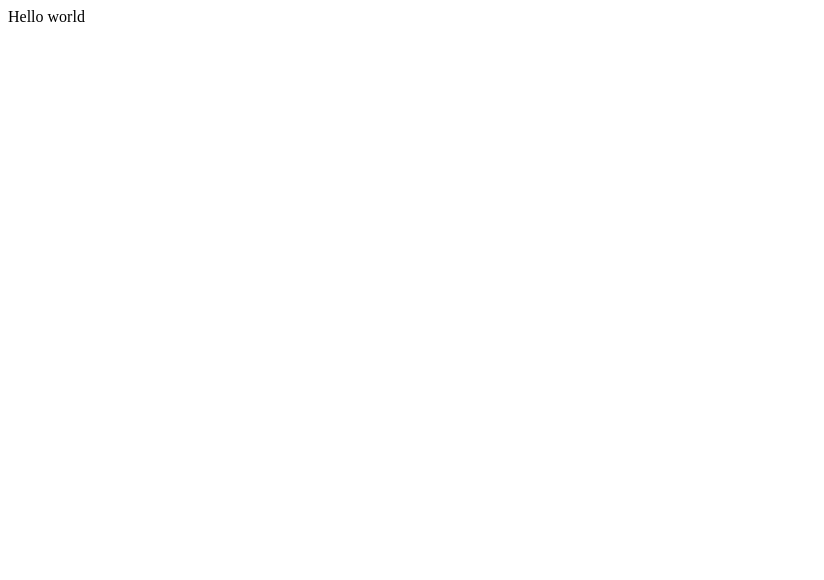
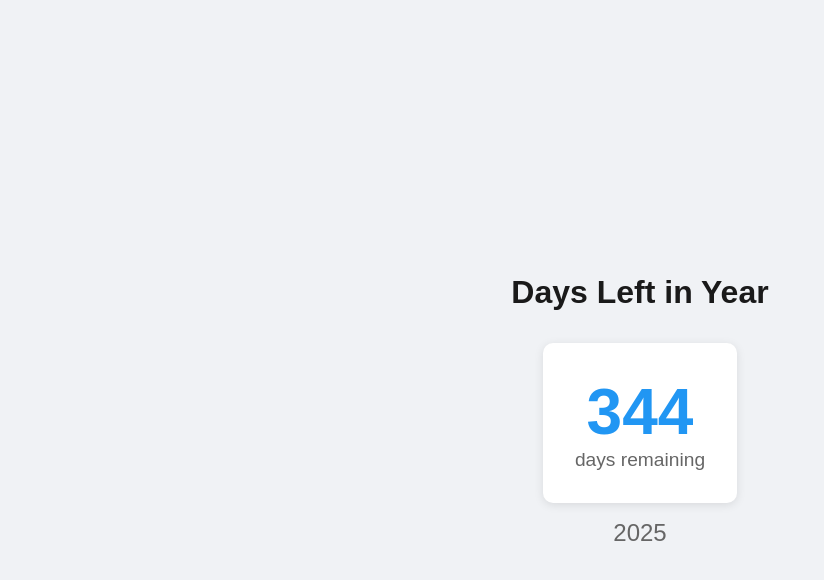
Before and after one commit to ashwintr/DaysInAYearCounter, a plain HTML site: page index.html in a window 1280 px wide. Shown: the whole page, without its empty margins (0-824 px from the left). Drawn offline with Linux system fonts and the light colour scheme.

Commit message:
Assistant checkpoint: Create days left in year counter website
Assistant generated file changes:
- index.html: Create main HTML structure
- style.css: Add styling
- script.js: Add countdown logic

---

User prompt:

Create a static website using plain HTML, CSS and Javascript to display the number of days left in a year.

```diff
--- a/index.html
+++ b/index.html
@@ -1,16 +1,21 @@
+
 <!DOCTYPE html>
 <html>
-
 <head>
   <meta charset="utf-8">
   <meta name="viewport" content="width=device-width">
-  <title>replit</title>
+  <title>Days Left in Year</title>
   <link href="style.css" rel="stylesheet" type="text/css" />
 </head>
-
 <body>
-  Hello world
+  <div class="container">
+    <h1>Days Left in Year</h1>
+    <div class="countdown">
+      <span id="days">0</span>
+      <span class="label">days remaining</span>
+    </div>
+    <div class="year" id="currentYear"></div>
+  </div>
   <script src="script.js"></script>
 </body>
-
 </html>
--- a/script.js
+++ b/script.js
@@ -0,0 +1,14 @@
+
+function calculateDaysLeft() {
+  const today = new Date();
+  const currentYear = today.getFullYear();
+  const endOfYear = new Date(currentYear, 11, 31); // December 31st
+  const daysLeft = Math.ceil((endOfYear - today) / (1000 * 60 * 60 * 24));
+
+  document.getElementById('days').textContent = daysLeft;
+  document.getElementById('currentYear').textContent = currentYear;
+}
+
+// Update initially and then every 24 hours
+calculateDaysLeft();
+setInterval(calculateDaysLeft, 24 * 60 * 60 * 1000);
--- a/style.css
+++ b/style.css
@@ -1,4 +1,46 @@
-html {
+
+html, body {
   height: 100%;
-  width: 100%;
+  margin: 0;
+  font-family: Arial, sans-serif;
+  background-color: #f0f2f5;
 }
+
+.container {
+  height: 100%;
+  display: flex;
+  flex-direction: column;
+  justify-content: center;
+  align-items: center;
+  text-align: center;
+}
+
+h1 {
+  color: #1a1a1a;
+  margin-bottom: 2rem;
+}
+
+.countdown {
+  background-color: white;
+  padding: 2rem;
+  border-radius: 10px;
+  box-shadow: 0 2px 10px rgba(0,0,0,0.1);
+}
+
+#days {
+  font-size: 4rem;
+  font-weight: bold;
+  color: #2196F3;
+  display: block;
+}
+
+.label {
+  color: #666;
+  font-size: 1.2rem;
+}
+
+.year {
+  margin-top: 1rem;
+  font-size: 1.5rem;
+  color: #666;
+}
```
